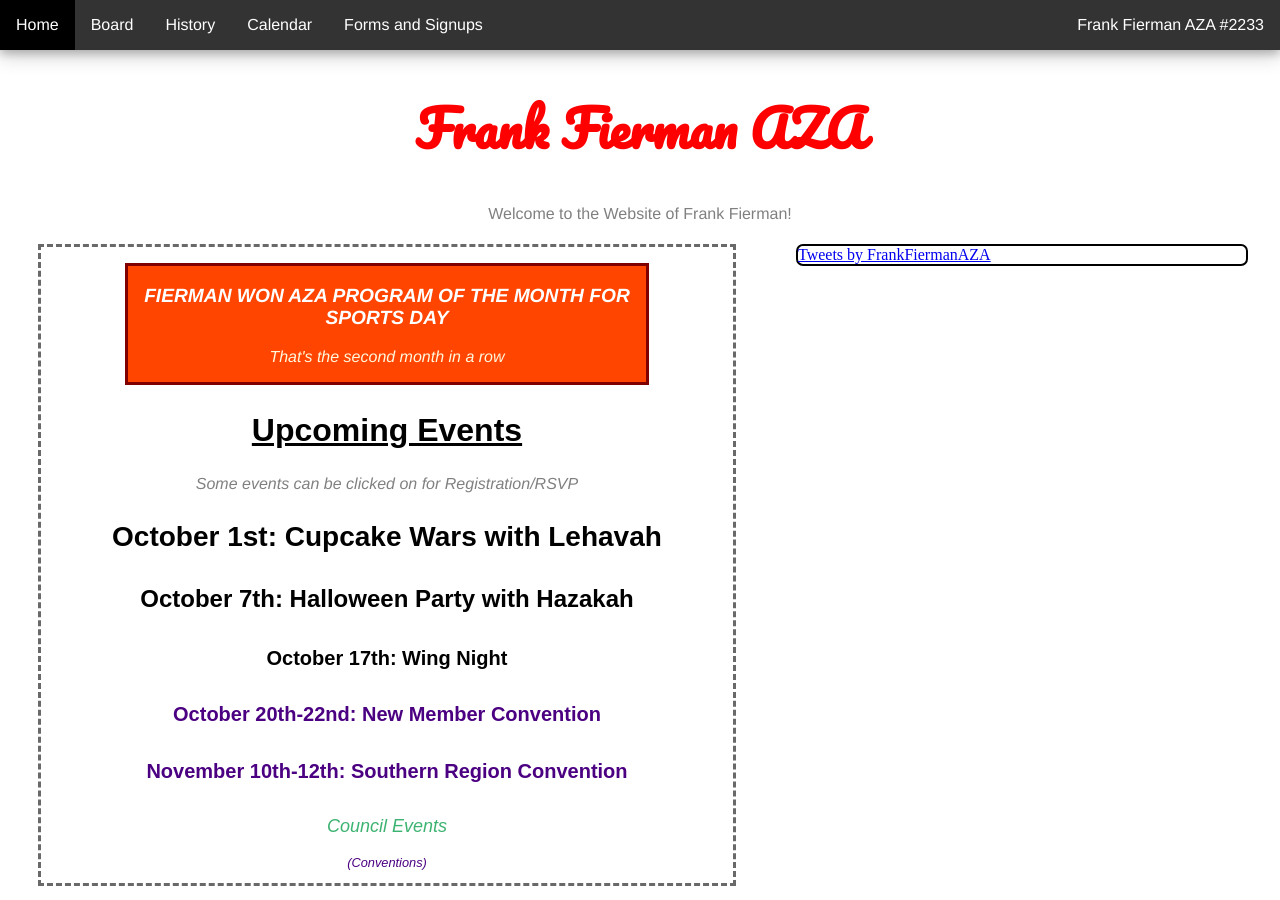
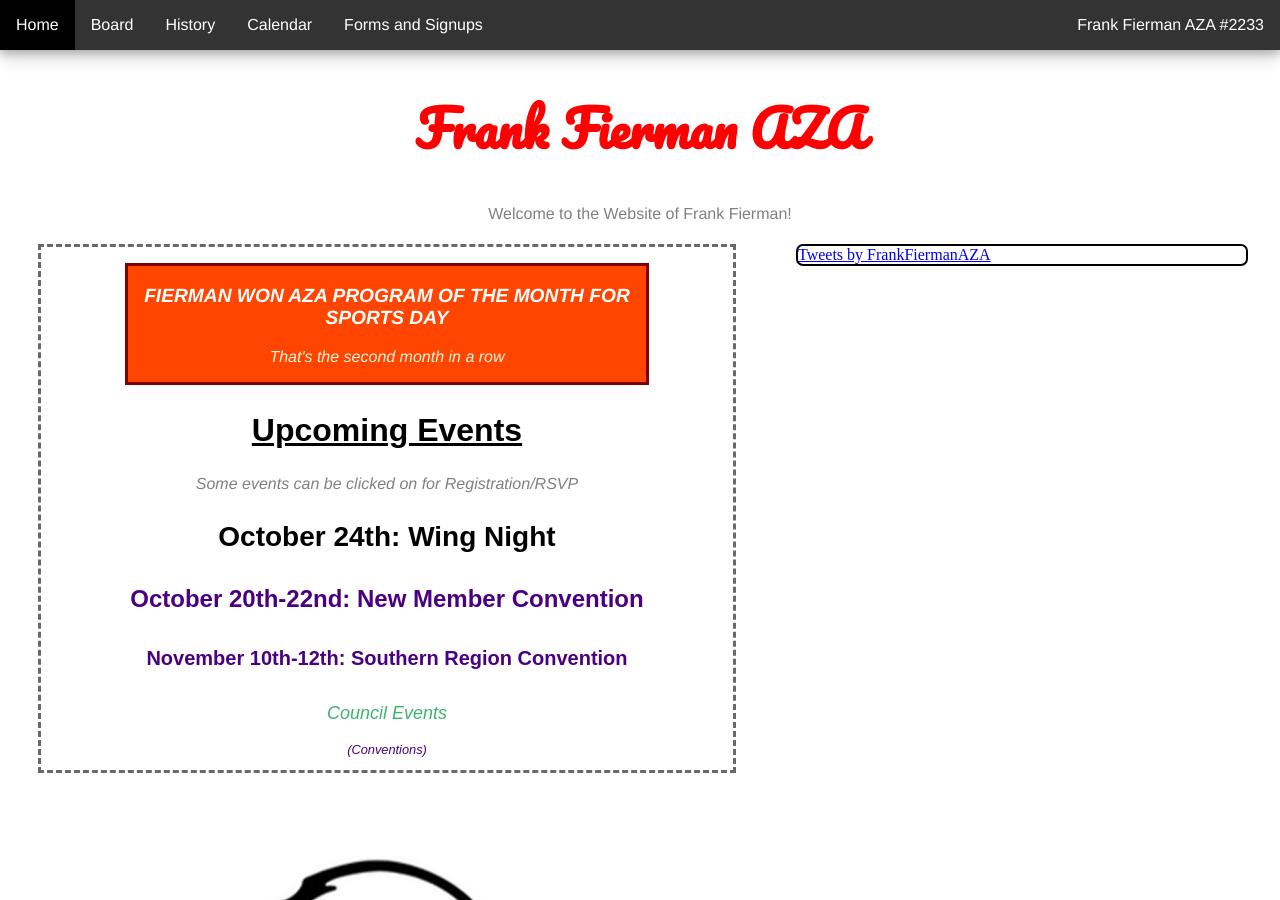
Before and after one commit to fiermanmazkir/fiermanmazkir.github.io, a Jekyll site: the page built from index.md, in a window 1280 px wide and 900 px high. Built offline with Jekyll 4.4.1, drawn with Linux system fonts in a browser that asks for light colours; comment, search, counter and statistics services are not loaded.

Commit message:
Event updates

```diff
--- a/index.md
+++ b/index.md
@@ -121,11 +121,10 @@ Welcome to the Website of Frank Fierman!
 <!--div style="background-color: CornflowerBlue; width: 75%; margin: auto; border-color: Navy; border-style: solid; border-width: medium;"></div>-->
 
 
-<h3>October 1st: Cupcake Wars with Lehavah</h3>
-<h4>October 7th: Halloween Party with Hazakah</h4>
-<h5>October 17th: Wing Night</h5>
-<h5><a class="convention event-link" href="https://www.atlantajcc.org/index.php?src=forms&ref=TN-BBYO-ConventionRegistration-2017-18">
-October 20th-22nd: New Member Convention</a></h5>
+
+<h3>October 24th: Wing Night</h3>
+<h4><a class="convention event-link" href="https://www.atlantajcc.org/index.php?src=forms&ref=TN-BBYO-ConventionRegistration-2017-18">
+October 20th-22nd: New Member Convention</a></h4>
 <h5><a class="convention event-link" href="https://www.atlantajcc.org/index.php?src=forms&ref=TN-BBYO-ConventionRegistration-2017-18">
 November 10th-12th: Southern Region Convention</a></h5>
 <p class="events council">Council Events</p>
```
